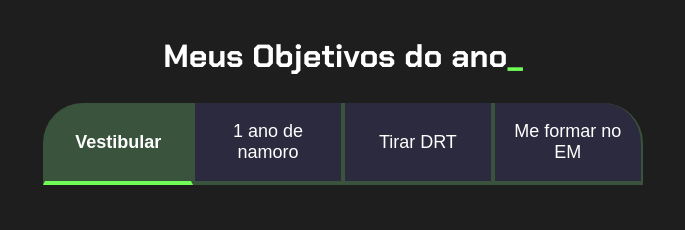
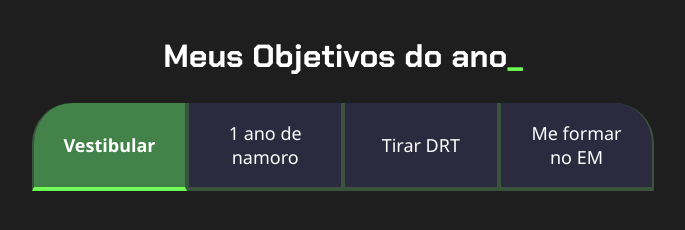
Before and after one commit to Fefomp3/PVCRONOMETROTRABALHO, a plain HTML site: page index.html in a window 1280 px wide. Shown: the whole page, without its empty margins (297-982 px from the left). Drawn offline with Linux system fonts and the light colour scheme.

Commit message:
Hora do Desafio 2

```diff
--- a/style.css
+++ b/style.css
@@ -7,6 +7,7 @@
   --botao-ativo: #39533c;
   --botao-inativo: rgba(58, 55, 94, 0.5);
   --texto-fundo: rgba(58, 55, 94, 0.3);
+  --novo-bg: #43834a;
 }
 
 body {
@@ -36,7 +37,7 @@ body {
 }
 
 .botao {
-  font-family: "Crakra Petch", sans-serif;
+  font-family:'Segoe UI', Tahoma, Geneva, Verdana, sans-serif, sans-serif;
   background-color: var(--botao-inativo);
   color: var(--branco);
   display: flex;
@@ -60,7 +61,7 @@ body {
 }
 
 .ativo {
-  background-color: var(--botao-ativo);
+  background-color: var(--novo-bg);
   border-bottom: 4px solid var(--verde);
   font-weight:bolder;
 }
```
